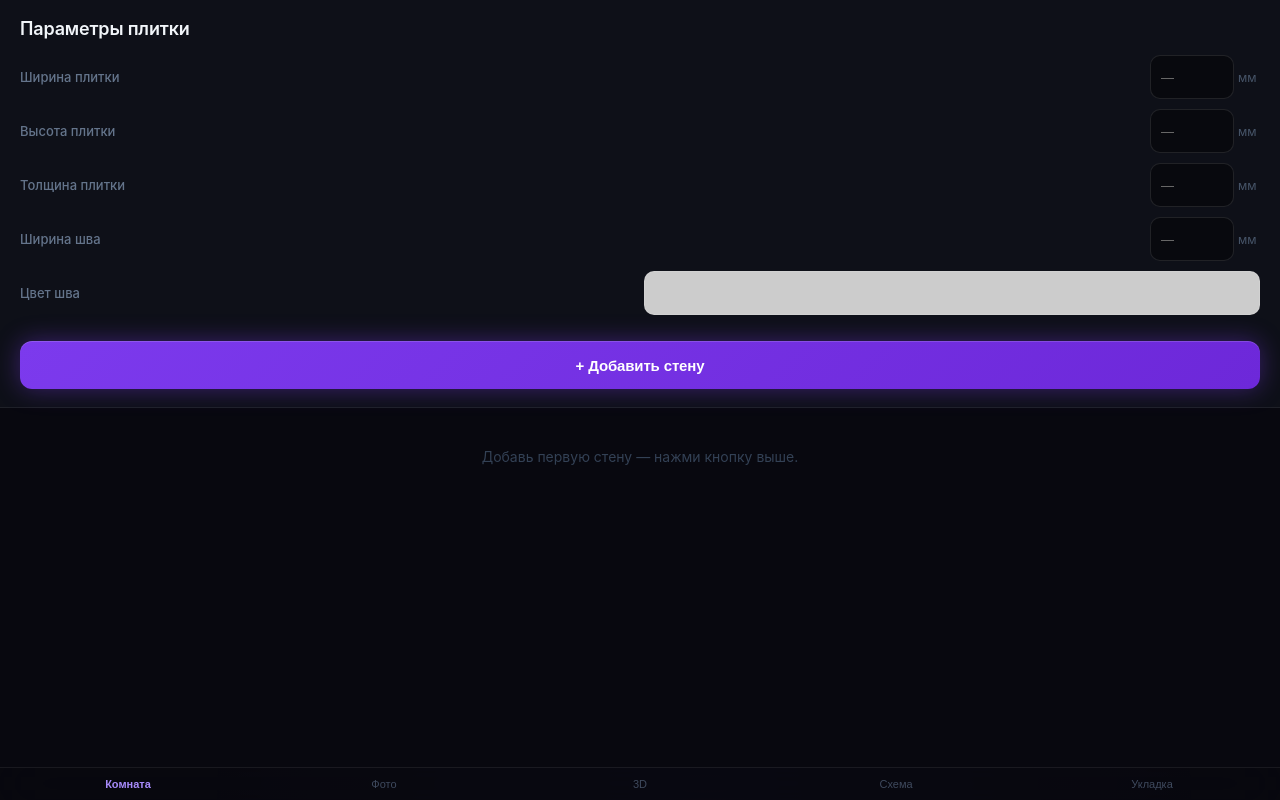
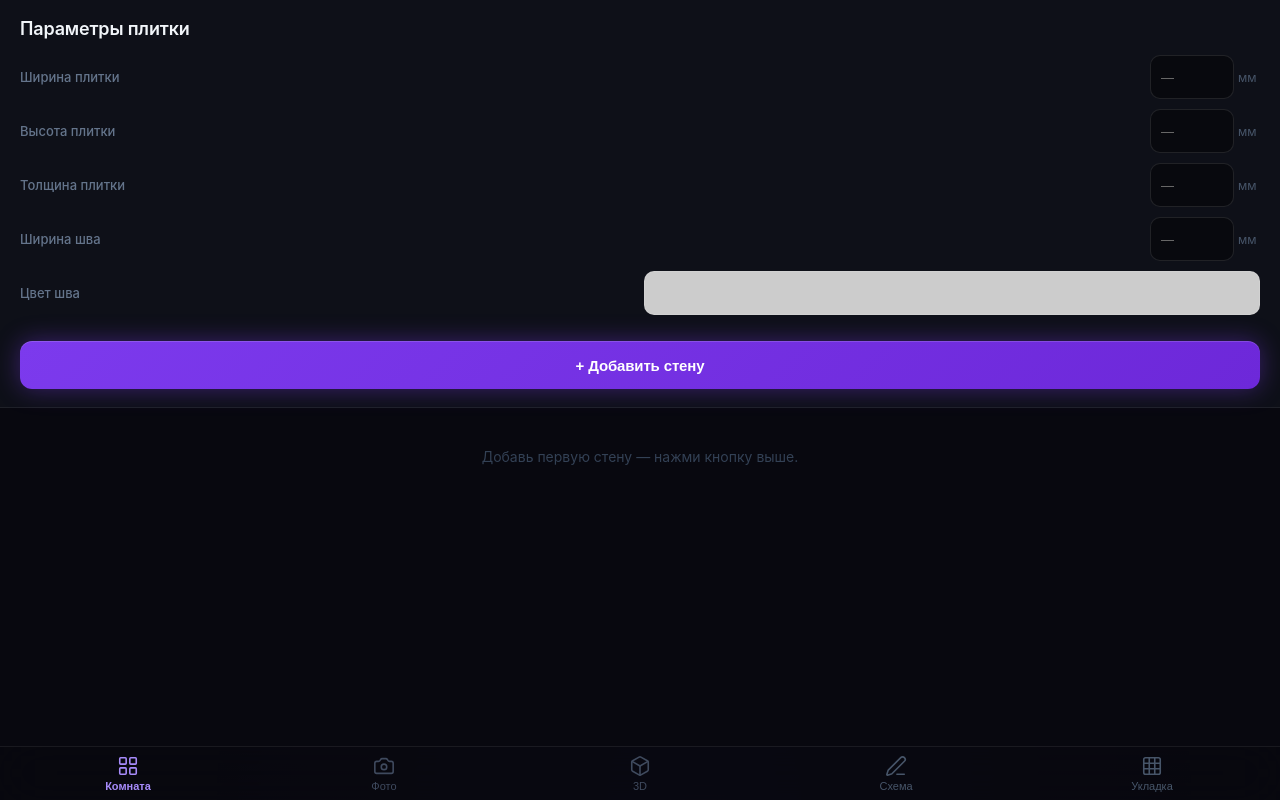
Before and after one commit to vityaayaa/drape, a React (Vite) app: page / in a window 1280 px wide. Built offline with nearby package versions, Linux system fonts and the light colour scheme.

Commit message:
feat(nav): add Lucide icons to bottom navigation bar

```diff
--- a/src/App.css
+++ b/src/App.css
@@ -89,7 +89,8 @@ body::before {
   flex-direction: column;
   align-items: center;
   justify-content: center;
-  padding: 10px 4px;
+  gap: 3px;
+  padding: 8px 4px;
   background: none;
   border: none;
   color: #3f4a5e;
@@ -149,3 +150,7 @@ body::before {
 .toast-exit  { animation: toast-out 180ms ease-in             forwards; }
 .sheet-up    { animation: sheet-up  300ms cubic-bezier(0.16,1,0.3,1) forwards; }
 .eye-pop     { animation: eye-pop   220ms ease-out; }
+
+/* ─── Stub tabs (Схема, Укладка) ─── */
+.nav-tab[data-stub="true"] { color: #475569; }
+.nav-tab[data-stub="true"].active { color: #a78bfa; }
--- a/src/App.jsx
+++ b/src/App.jsx
@@ -1,4 +1,5 @@
 import { useProjectStore } from './store/projectStore.js'
+import { LayoutGrid, Camera, Box, PenLine, Grid3x3 } from 'lucide-react'
 import RoomTab from './components/room/RoomTab.jsx'
 import PixelizerTab from './components/pixelizer/PixelizerTab.jsx'
 import ViewerTab from './components/viewer/ViewerTab.jsx'
@@ -6,11 +7,11 @@ import ExportTab from './components/export/ExportTab.jsx'
 import LayoutTab from './components/layout/LayoutTab.jsx'
 
 const TABS = [
-  { id: 'room',      label: 'Комната' },
-  { id: 'pixelizer', label: 'Фото' },
-  { id: 'viewer',    label: '3D' },
-  { id: 'export',    label: 'Схема' },
-  { id: 'layout',    label: 'Укладка' },
+  { id: 'room',      label: 'Комната', icon: LayoutGrid },
+  { id: 'pixelizer', label: 'Фото',    icon: Camera },
+  { id: 'viewer',    label: '3D',      icon: Box },
+  { id: 'export',    label: 'Схема',   icon: PenLine,  stub: true },
+  { id: 'layout',    label: 'Укладка', icon: Grid3x3,  stub: true },
 ]
 
 export default function App() {
@@ -41,8 +42,10 @@ export default function App() {
           <button
             key={tab.id}
             className={`nav-tab${activeTab === tab.id ? ' active' : ''}`}
+            data-stub={tab.stub ? 'true' : undefined}
             onClick={() => setActiveTab(tab.id)}
           >
+            <tab.icon size={22} strokeWidth={1.75} />
             {tab.label}
           </button>
         ))}
```
